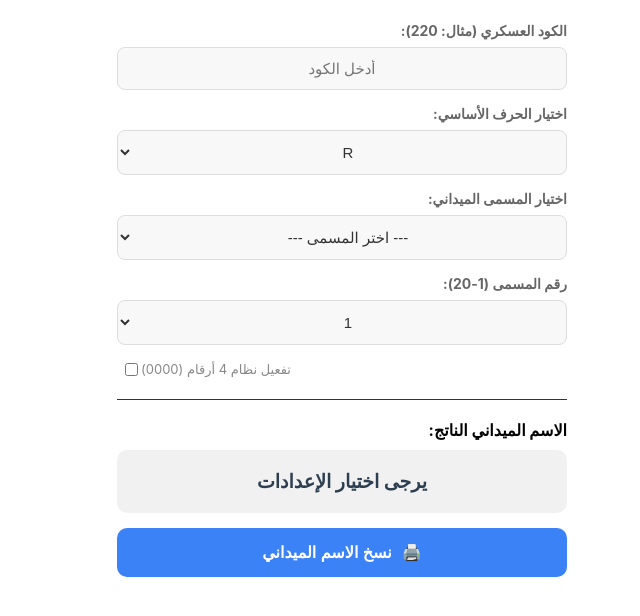
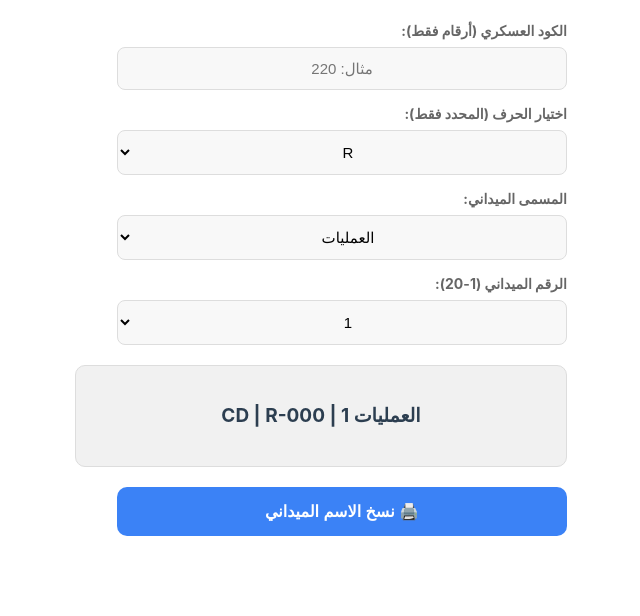
Before and after one commit to hmyar2884-ux/Wooool, a plain HTML site: page index.html in a window 1280 px wide. Shown: the part 74-690 px from the top of the page, without its empty margins (298-938 px from the left). Drawn offline with Linux system fonts and the light colour scheme.

Commit message:
Update index.html

```diff
--- a/index.html
+++ b/index.html
@@ -5,98 +5,15 @@
     <meta name="viewport" content="width=device-width, initial-scale=1.0">
     <title>إنشاء الاسم الميداني - حرس الحدود</title>
     <style>
-        body {
-            font-family: -apple-system, BlinkMacSystemFont, "Segoe UI", Roboto, Helvetica, Arial, sans-serif;
-            background-color: #ffffff;
-            display: flex;
-            justify-content: center;
-            padding-top: 30px;
-            margin: 0;
-        }
-        .main-container {
-            width: 95%;
-            max-width: 450px;
-            text-align: center;
-        }
-        h1 {
-            color: #4a4a4a;
-            font-size: 22px;
-            margin-bottom: 25px;
-        }
-        .form-group {
-            text-align: right;
-            margin-bottom: 15px;
-        }
-        label {
-            display: block;
-            font-weight: bold;
-            color: #666;
-            margin-bottom: 8px;
-            font-size: 14px;
-        }
-        input[type="text"], select {
-            width: 100%;
-            padding: 12px;
-            border: 1px solid #ddd;
-            border-radius: 8px;
-            background-color: #f8f8f8;
-            font-size: 15px;
-            box-sizing: border-box;
-            color: #333;
-            text-align: center;
-        }
-        .checkbox-container {
-            display: flex;
-            align-items: center;
-            justify-content: flex-end;
-            margin-top: 8px;
-            color: #888;
-            font-size: 13px;
-        }
-        .checkbox-container input {
-            margin-left: 8px;
-        }
-        hr {
-            border: none;
-            border-top: 1px solid #333;
-            margin: 20px 0;
-        }
-        .result-label {
-            font-weight: bold;
-            text-align: right;
-            display: block;
-            margin-bottom: 10px;
-        }
-        #resultDisplay {
-            width: 100%;
-            padding: 20px;
-            background-color: #f1f1f1;
-            border-radius: 10px;
-            font-size: 19px;
-            font-weight: bold;
-            margin-bottom: 15px;
-            box-sizing: border-box;
-            min-height: 60px;
-            display: flex;
-            align-items: center;
-            justify-content: center;
-            color: #2c3e50;
-        }
-        .btn-copy {
-            width: 100%;
-            padding: 15px;
-            background-color: #3b82f6;
-            color: white;
-            border: none;
-            border-radius: 10px;
-            font-size: 16px;
-            font-weight: bold;
-            cursor: pointer;
-            display: flex;
-            align-items: center;
-            justify-content: center;
-            gap: 10px;
-        }
+        body { font-family: -apple-system, BlinkMacSystemFont, "Segoe UI", Roboto, sans-serif; background-color: #ffffff; display: flex; justify-content: center; padding-top: 30px; margin: 0; }
+        .main-container { width: 95%; max-width: 450px; text-align: center; }
+        h1 { color: #4a4a4a; font-size: 22px; margin-bottom: 25px; }
+        .form-group { text-align: right; margin-bottom: 15px; }
+        label { display: block; font-weight: bold; color: #666; margin-bottom: 8px; font-size: 14px; }
+        input, select { width: 100%; padding: 12px; border: 1px solid #ddd; border-radius: 8px; background-color: #f8f8f8; font-size: 15px; text-align: center; box-sizing: border-box; outline: none; }
+        #resultDisplay { width: 100%; padding: 20px; background-color: #f1f1f1; border-radius: 10px; font-size: 19px; font-weight: bold; margin: 20px 0; color: #2c3e50; min-height: 60px; display: flex; align-items: center; justify-content: center; border: 1px solid #ddd; direction: ltr; }
+        .btn-copy { width: 100%; padding: 15px; background-color: #3b82f6; color: white; border: none; border-radius: 10px; font-size: 16px; font-weight: bold; cursor: pointer; transition: 0.2s; }
+        .btn-copy:active { background-color: #2563eb; transform: scale(0.98); }
     </style>
 </head>
 <body>
@@ -105,28 +22,26 @@
     <h1>إنشاء الاسم الميداني</h1>
 
     <div class="form-group">
-        <label>الكود العسكري (مثال: 220):</label>
-        <input type="text" id="mCode" placeholder="أدخل الكود">
+        <label>الكود العسكري (أرقام فقط):</label>
+        <input type="text" id="mCode" placeholder="مثال: 220" oninput="generate()">
     </div>
 
     <div class="form-group">
-        <label>اختيار الحرف الأساسي:</label>
+        <label>اختيار الحرف (المحدد فقط):</label>
         <select id="charBase" onchange="generate()">
-            <option value="R">R</option><option value="E">E</option><option value="G">G</option>
-            <option value="P">P</option><option value="H">H</option><option value="M">M</option>
-            <option value="S">S</option><option value="A">A</option><option value="B">B</option>
-            <option value="C">C</option><option value="D">D</option><option value="F">F</option>
-            <option value="J">J</option><option value="K">K</option><option value="L">L</option>
-            <option value="N">N</option><option value="O">O</option><option value="T">T</option>
-            <option value="U">U</option><option value="V">V</option><option value="W">W</option>
-            <option value="X">X</option><option value="Y">Y</option><option value="Z">Z</option>
+            <option value="R">R</option>
+            <option value="E">E</option>
+            <option value="G">G</option>
+            <option value="P">P</option>
+            <option value="H">H</option>
+            <option value="M">M</option>
+            <option value="S">S</option>
         </select>
     </div>
 
     <div class="form-group">
-        <label>اختيار المسمى الميداني:</label>
+        <label>المسمى الميداني:</label>
         <select id="callSign" onchange="generate()">
-            <option value="">--- اختر المسمى ---</option>
             <option value="العمليات">العمليات</option>
             <option value="نائب العمليات">نائب العمليات</option>
             <option value="مجد">مجد</option>
@@ -140,78 +55,43 @@
             <option value="مراقب ارضي">مراقب ارضي</option>
             <option value="سند">سند</option>
             <option value="غفوة">غفوة</option>
-            <option value="تعديل / تزويد / شراء تأمين صحي / استلام ترقية">إجراء إداري</option>
+            <option value="تعديل / تزويد">تعديل / تزويد / شراء تأمين صحي / استلام ترقية</option>
         </select>
     </div>
 
     <div class="form-group">
-        <label>رقم المسمى (1-20):</label>
+        <label>الرقم الميداني (1-20):</label>
         <select id="callNum" onchange="generate()">
-            </select>
+            <script>
+                for(let i=1; i<=20; i++) document.write(`<option value="${i}">${i}</option>`);
+            </script>
+        </select>
     </div>
 
-    <div class="checkbox-container">
-        <span>تفعيل نظام 4 أرقام (0000)</span>
-        <input type="checkbox" id="fourDigits">
-    </div>
+    <div id="resultDisplay">CD | R-000 | العمليات 1</div>
 
-    <hr>
-
-    <span class="result-label">الاسم الميداني الناتج:</span>
-    <div id="resultDisplay">يرجى اختيار الإعدادات</div>
-
-    <button class="btn-copy" onclick="copyText()">
-        <span>🖨️</span> نسخ الاسم الميداني
-    </button>
+    <button class="btn-copy" onclick="copyText()">🖨️ نسخ الاسم الميداني</button>
 </div>
 
 <script>
-    // تعبئة أرقام المسمى من 1 إلى 20
-    const callNumSelect = document.getElementById('callNum');
-    for (let i = 1; i <= 20; i++) {
-        let opt = document.createElement('option');
-        opt.value = i;
-        opt.innerHTML = i;
-        callNumSelect.appendChild(opt);
+    function generate() {
+        const codeInput = document.getElementById('mCode').value || "000";
+        const char = document.getElementById('charBase').value;
+        const sign = document.getElementById('callSign').value;
+        const num = document.getElementById('callNum').value;
+
+        // التنسيق المطلوب: CD | الحرف-الكود | المسمى الرقم
+        document.getElementById('resultDisplay').innerText = `CD | ${char}-${codeInput} | ${sign} ${num}`;
     }
 
-    const mCodeInput = document.getElementById('mCode');
-    const callSignSelect = document.getElementById('callSign');
-    const charBaseSelect = document.getElementById('charBase');
-    const fourDigitsCheck = document.getElementById('fourDigits');
-    const resultDisplay = document.getElementById('resultDisplay');
-
-    function generate() {
-        let codeVal = mCodeInput.value.trim() || "000";
-        const callVal = callSignSelect.value;
-        const charVal = charBaseSelect.value;
-        const numVal = callNumSelect.value;
-
-        if (!callVal) {
-            resultDisplay.innerText = "يرجى اختيار المسمى";
-            return;
-        }
-
-        // تحويل الكود العسكري لنظام 4 خانات إذا تم التفعيل
-        if (fourDigitsCheck.checked) {
-            codeVal = codeVal.padStart(4, '0');
-        }
-
-        // التنسيق المطلوب: CD | E-220 | حد 2
-        // ملاحظة: CD كلمة ثابتة في التقرير أو مسمى؟ وضعتها كبادئة ثابتة كما في مثالك
-        resultDisplay.innerText = `CD | ${charVal}-${codeVal} | ${callVal} ${numVal}`;
+    function copyText() {
+        const text = document.getElementById('resultDisplay').innerText;
+        navigator.clipboard.writeText(text).then(() => {
+            alert("تم النسخ بنجاح!");
+        });
     }
 
-    mCodeInput.addEventListener('input', generate);
-    fourDigitsCheck.addEventListener('change', generate);
-
-    function copyText() {
-        const text = resultDisplay.innerText;
-        if (text === "يرجى اختيار المسمى") return;
-        navigator.clipboard.writeText(text).then(() => {
-            alert("تم النسخ: " + text);
-        });
-    }
+    window.onload = generate;
 </script>
 
 </body>
```
